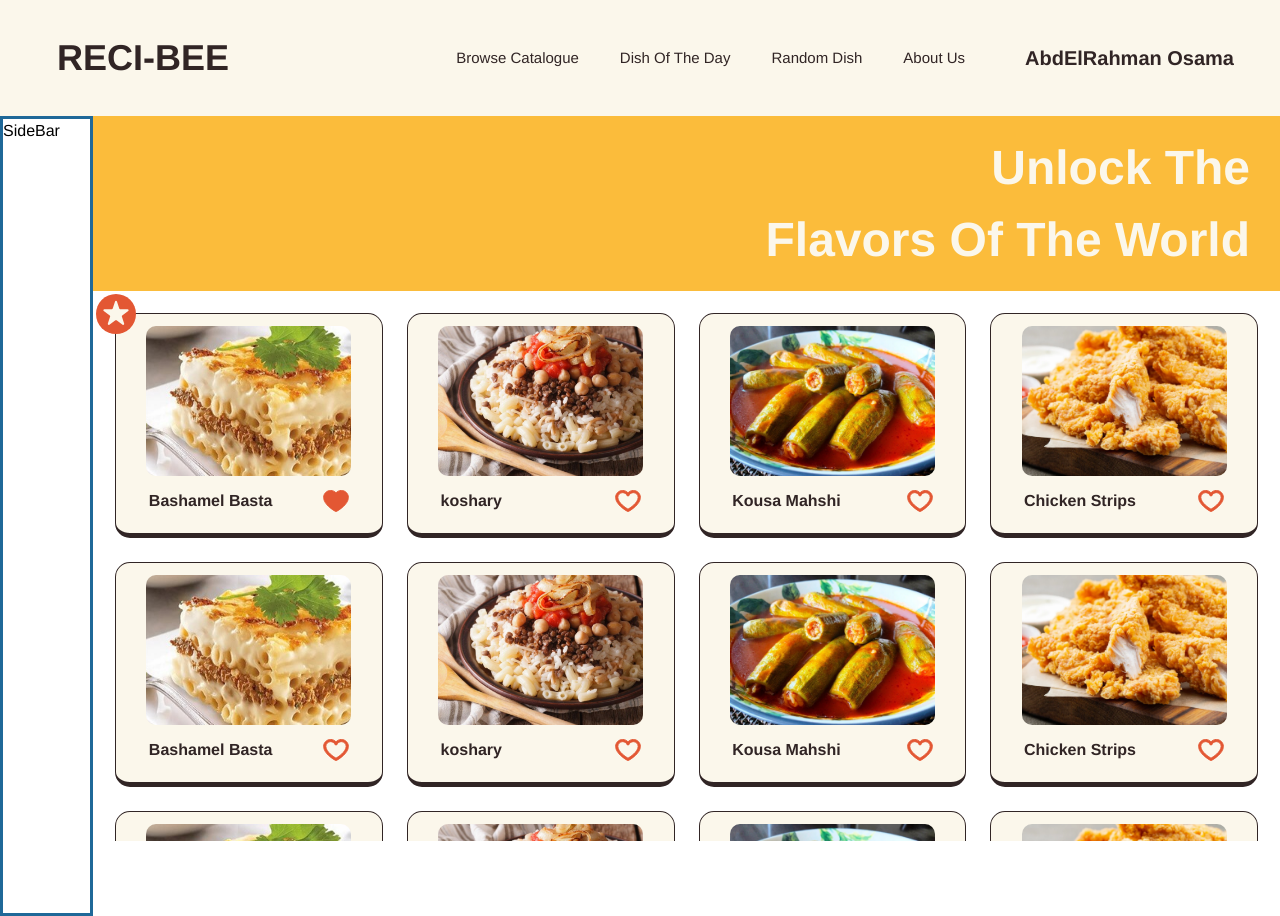
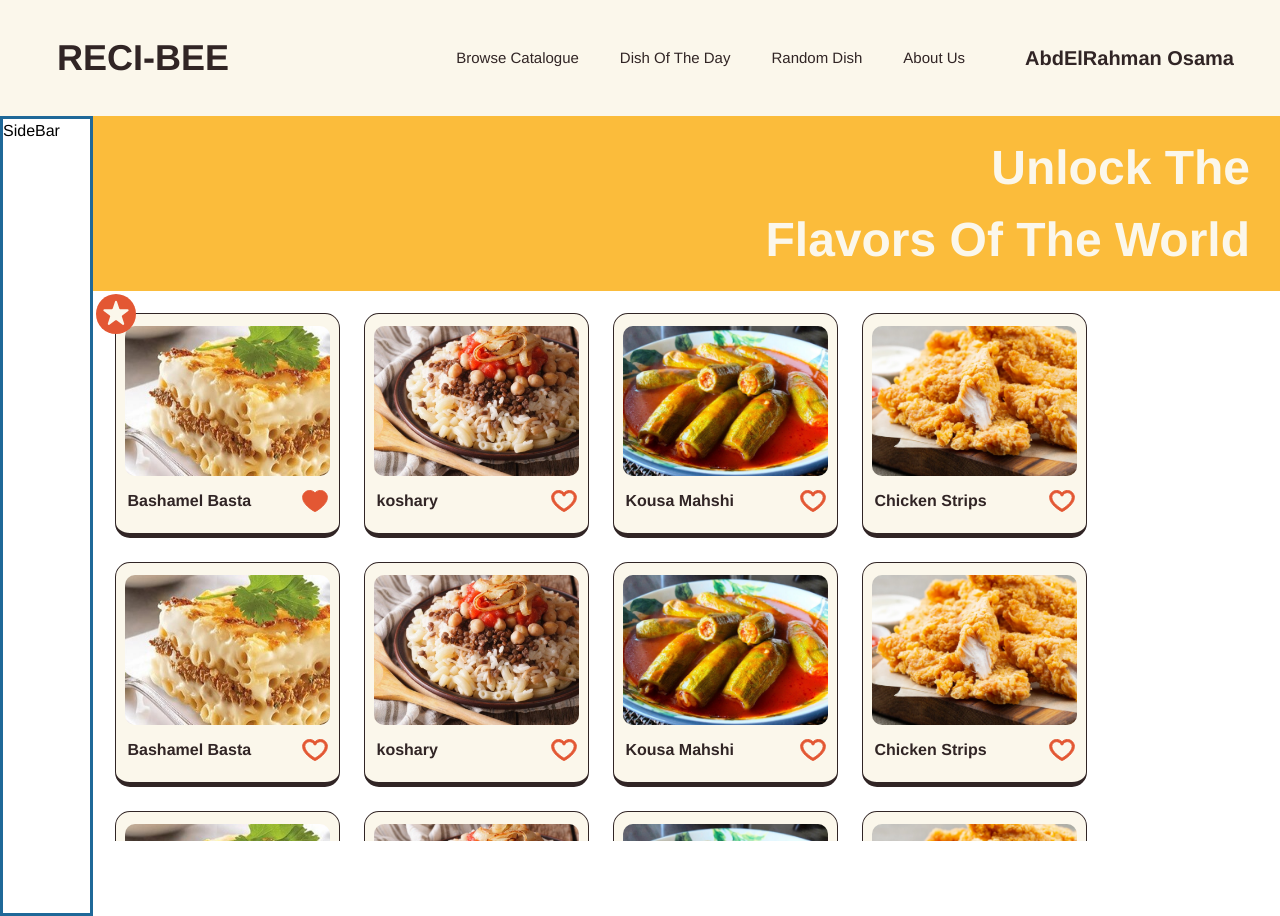
Before and after one commit to Gang-of-CSED/RECI-BEE, a Vue app in the folder frontend/: page / in a window 1280 px wide. Built offline with nearby package versions, Linux system fonts and the light colour scheme; data requests are answered from the project's data file.

Commit message:
add link to card

```diff
--- a/frontend/src/views/RecipeList/components/Card.vue
+++ b/frontend/src/views/RecipeList/components/Card.vue
@@ -1,7 +1,7 @@
 <template>
 
-  <div class="Card">
-
+  <div class="Card" @click="redirectToCard">
+  <!-- <div class="Card"> -->
          <img v-if="cardData.isTheRandom" class="randomDish" :src="randomDishPath" />
 
 
@@ -24,7 +24,7 @@
 <script>
 export default {
   name: 'Card',
- props: {
+  props: {
     cardData: Object,
   },
 
@@ -36,15 +36,27 @@ export default {
       randomDishPath:require('@/assets/randomDish.svg'),
       };
   } ,
+
   mounted(){
    this.imagePath = require(`@/assets/${this.cardData.imagePath}`);
   },
+
   methods: {
+
       toggleFavorite() {
+        event.stopPropagation();
+        this.$emit('toggle-favorite', this.cardData);
+      },
 
-        this.$emit('toggle-favorite', this.cardData);
-    },
-    },
+      redirectToCard() {
+      const cardUrl = `http://localhost:8080/${this.cardData.id}`;
+      window.location.href = cardUrl;
+      }
+      //  redirectToCard() {
+      //   // Use Vue Router to navigate to the Details component with the card's ID
+      //   this.$router.push({ name: 'Details', params: { id: this.cardData.id } });
+      // }
+  },
 }
 </script>
 
--- a/frontend/src/views/RecipeList/components/List.vue
+++ b/frontend/src/views/RecipeList/components/List.vue
@@ -12,12 +12,12 @@
 
 <script>
 
-import Card from './Card.vue'; // Import the Card component
+import Card from './Card.vue';
 
 export default {
   name: 'List.vue',
   components: {
-    Card, // Register the Card component
+    Card,
   },
   data() {
     return {
@@ -28,9 +28,7 @@ export default {
 
     toggleFavorite(card) {
         const index = this.recipiesArray.indexOf(card);
-        console.log(card);
-        console.log(index);
-        // console.log(card.imagePath);
+
         this.recipiesArray[index].isFavorited=!this.recipiesArray[index].isFavorited;
     }
 
@@ -62,7 +60,8 @@ export default {
 }
 .cards{
   margin: 12px;
-  flex: 0 0 calc(25% - 24px);
+  /* flex: 0 0 calc(25% - 24px);  */
+  flex: 0 0 225;
   box-sizing: border-box;
 
 }
```
